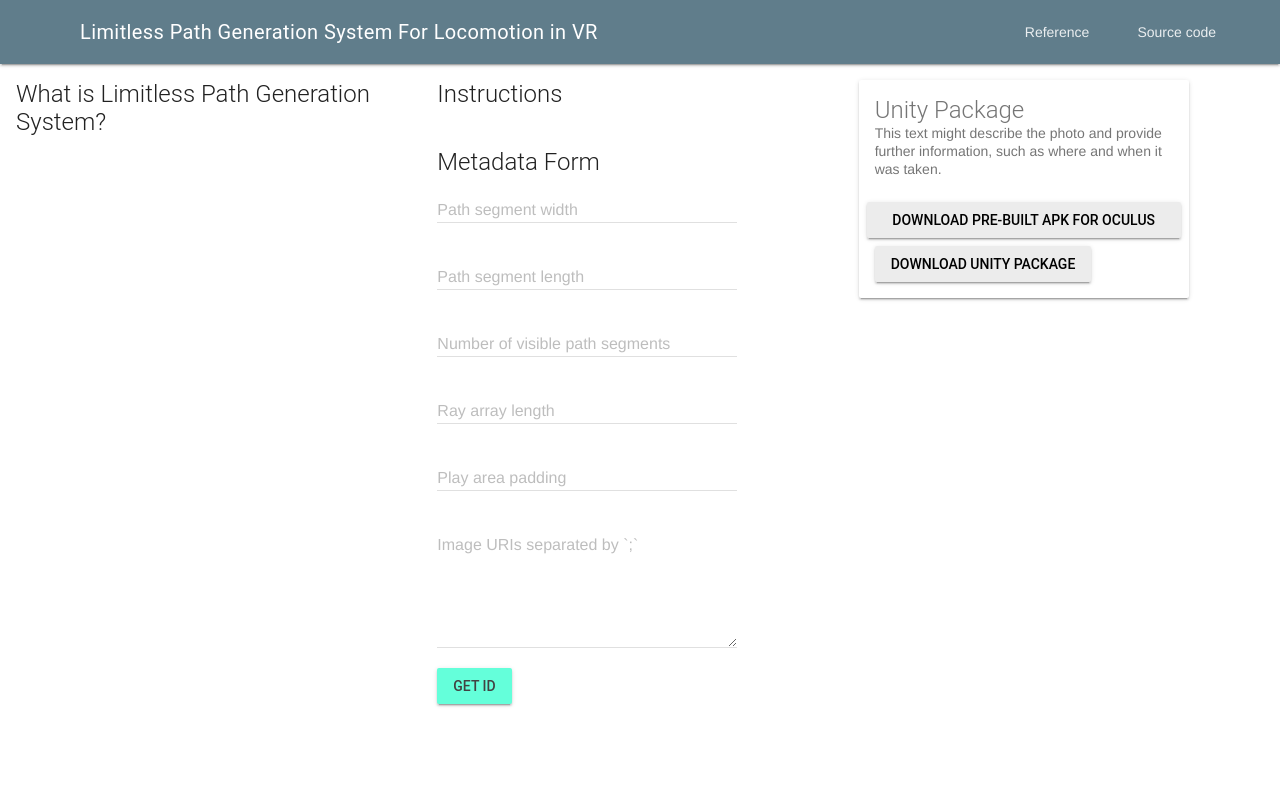
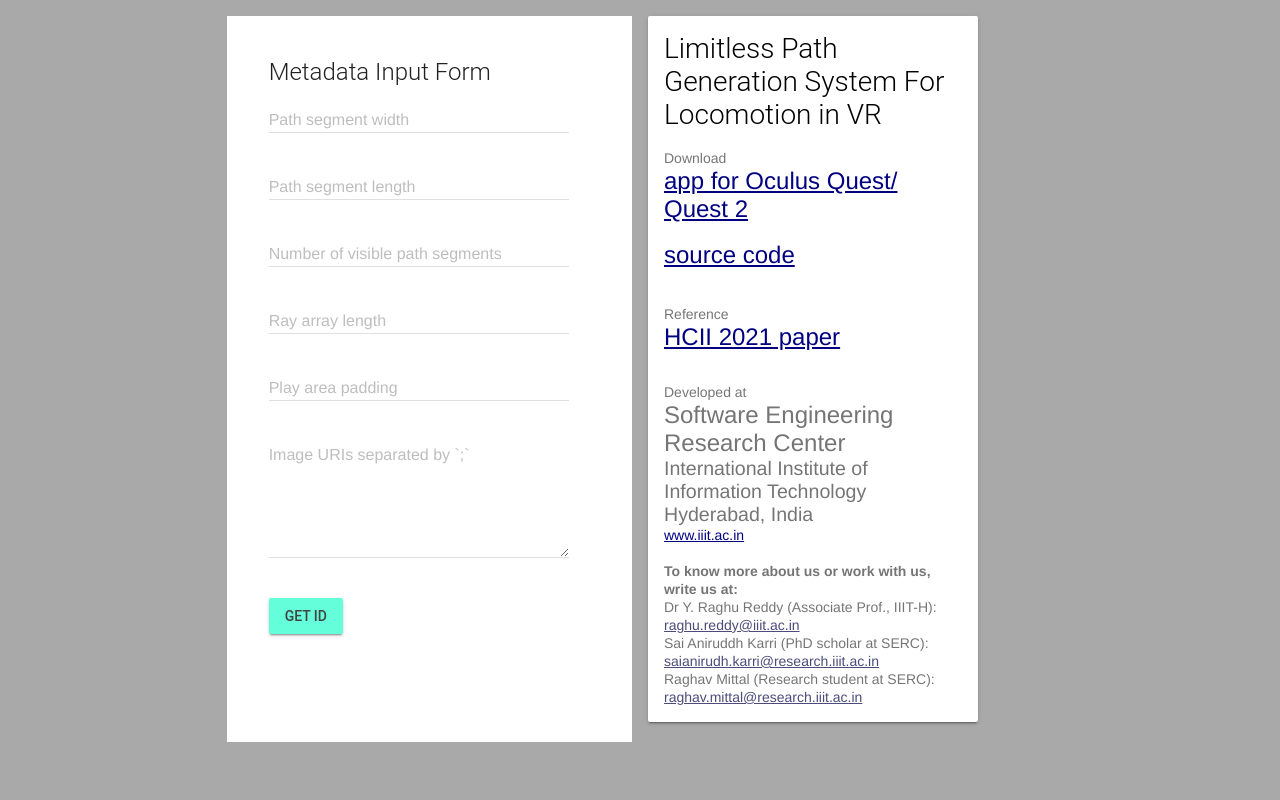
Before and after one commit to raghavmittal101/metadataInputSystem, a Flask app: page / in a window 1280 px wide. Run offline with Flask 2, Linux system fonts and the light colour scheme; some libraries are stand-ins or nearby versions.

Commit message:
UPDATE - UI Revamped

```diff
--- a/templates/base.html
+++ b/templates/base.html
@@ -4,181 +4,96 @@
 		<meta charset="utf-8" />
 		<meta http-equiv="X-UA-Compatible" content="IE=edge" />
 		<meta name="viewport" content="width=device-width, initial-scale=1" />
-
-    <title>Limitless Path Generation System For Locomotion in VR</title>
-
+		<title>Metadata input form - Limitless Path Generation System For Locomotion in VR</title>
 		<!-- import the webpage's stylesheet -->
 		<link rel="stylesheet" href="/style.css" />
-
 		<!--  MDL    -->
-    <link
-      rel="stylesheet"
-      href="https://fonts.googleapis.com/icon?family=Material+Icons"
-    />
-    <link
-      rel="stylesheet"
-      href="https://code.getmdl.io/1.3.0/material.indigo-pink.min.css"
-    />
+		<link rel="stylesheet" href="https://fonts.googleapis.com/icon?family=Material+Icons" />
+		<link rel="stylesheet" href="https://code.getmdl.io/1.3.0/material.indigo-pink.min.css" />
 		<script defer src="https://code.getmdl.io/1.3.0/material.min.js"></script>
-
-    <link
-      rel="stylesheet"
-      href="https://code.getmdl.io/1.3.0/material.blue_grey-teal.min.css"
-    />
-
+		<link rel="stylesheet" href="https://code.getmdl.io/1.3.0/material.blue_grey-teal.min.css" />
 		<!-- import the webpage's javascript file -->
 		<script src="/script.js" defer></script>
+    <style>
+      body{
+        background-color: darkgrey;
+      }
+    </style>
 	</head>
 	<body>
-
 		<div class="mdl-layout mdl-js-layout mdl-layout--fixed-header">
-      <header class="mdl-layout__header">
-        <div class="mdl-layout-icon"></div>
-        <div class="mdl-layout__header-row">
-          <span class="mdl-layout__title"
-            >Limitless Path Generation System For Locomotion in VR</span
-          >
-          <div class="mdl-layout-spacer"></div>
-          <nav class="mdl-navigation mdl-layout--large-screen-only">
-            <a class="mdl-navigation__link" href="#">Reference</a>
-            <a class="mdl-navigation__link" href="#">Source code</a>
-          </nav>
-        </div>
-      </header>
-      <div class="mdl-layout__drawer mdl-layout--small-screen-only">
-        <span class="mdl-layout__title">Limitless Path Generation System</span>
-        <nav class="mdl-navigation">
-          <a class="mdl-navigation__link" href="#">Reference</a>
-          <a class="mdl-navigation__link" href="#">Source code</a>
-        </nav>
-      </div>
 			<main class="mdl-layout__content">
-
 				<div class="mdl-grid">
-          <div class="mdl-cell mdl-cell--4-col">
-                     <h2 class="mdl-card__title-text">
-              What is Limitless Path Generation System?
-            </h2>
-          </div>
-          <div class="mdl-cell mdl-cell--4-col">
-
-            <h2 class="mdl-card__title-text">Instructions</h2>
-            <!-- instructions will go here. -->
-
-          <br/><br/>
-
-          <h2 class="mdl-card__title-text">
-            Metadata Form
-        </h2>
+          <!-- first cell -------- -->
+					<div class="mdl-cell mdl-cell--2-col"></div>
+          <!-- second cell -------- -->
+					<div class="mdl-cell mdl-cell--4-col" style="background-color: white; padding: 3em 3em 1em 3em;">
+						<h2 class="mdl-card__title-text"> Metadata Input Form </h2>
 						<form method="POST">
 							<div class="mdl-textfield mdl-js-textfield">
-              <input
-                class="dimen-inp mdl-textfield__input"
-                type="number"
-                name="pathWidth"
-                step="any"
-                id="pathWidth"
-              />
-              <label class="mdl-textfield__label" for="pathWidth"
-                >Path segment width</label
-              >
+								<input class="dimen-inp mdl-textfield__input" type="number" name="pathWidth" step="any" id="pathWidth" />
+								<label class="mdl-textfield__label" for="pathWidth">Path segment width</label>
+							</div><br/>
+							<div class="mdl-textfield mdl-js-textfield">
+								<input class="dimen-inp mdl-textfield__input" type="number" name="pathSegmentLength" step="any" id="pathSegmentLength" />
+								<label class="mdl-textfield__label" for="pathSegmentLength">Path segment length</label>
+							</div><br/>
+							<div class="mdl-textfield mdl-js-textfield">
+								<input type="number" name="visiblePathSegmentCount" id="visiblePathSegmentCount" class="mdl-textfield__input" />
+								<label class="mdl-textfield__label" for="visiblePathSegmentCount">Number of visible path segments</label>
+							</div><br/>
+							<div class="mdl-textfield mdl-js-textfield">
+								<label class="mdl-textfield__label" for="rayArrayLength">Ray array length</label>
+								<input class="dimen-inp mdl-textfield__input" type="number" name="rayArrayLength" id="rayArrayLength" />
+							</div><br/>
+							<div class="mdl-textfield mdl-js-textfield">
+								<label class="mdl-textfield__label" for="playAreaPadding">Play area padding</label>
+								<input class="dimen-inp mdl-textfield__input" type="number" step="any" name="playAreaPadding" id="playAreaPadding" />
+							</div><br/>
+							<div class="mdl-textfield mdl-js-textfield">
+								<textarea rows="6" name="imageURI" class="mdl-textfield__input" id="imageURI"></textarea>
+								<label class="mdl-textfield__label" for="imageURI">Image URIs separated by `;` </label>
+							</div><br/>
+							<!-- Accent-colored raised button with ripple -->
+							<br />
+							<button class="mdl-button mdl-js-button mdl-button--raised mdl-js-ripple-effect mdl-button--accent" type="submit"> Get ID </button>
+						</form> {% block content %} {% endblock %}
+            <br/><br/>
           </div>
-            <div class="mdl-textfield mdl-js-textfield">
-              <input
-                class="dimen-inp mdl-textfield__input"
-                type="number"
-                name="pathSegmentLength"
-                step="any"
-                id="pathSegmentLength"
-              />
-              <label class="mdl-textfield__label" for="pathSegmentLength"
-                >Path segment length</label
-              >
-            </div>
-            <div class="mdl-textfield mdl-js-textfield">
-              <input
-                type="number"
-                name="visiblePathSegmentCount"
-                id="visiblePathSegmentCount"
-                class="mdl-textfield__input"
-              />
-              <label
-                class="mdl-textfield__label"
-                for="visiblePathSegmentCount"
-                >Number of visible path segments</label
-              >
-            </div>
-            <div class="mdl-textfield mdl-js-textfield">
-              <label class="mdl-textfield__label" for="rayArrayLength"
-                >Ray array length</label
-              >
-              <input
-                class="dimen-inp mdl-textfield__input"
-                type="number"
-                name="rayArrayLength"
-                id="rayArrayLength"
-              />
-            </div>
-            <div class="mdl-textfield mdl-js-textfield">
-              <label class="mdl-textfield__label" for="playAreaPadding"
-                >Play area padding</label
-              >
-              <input
-                class="dimen-inp mdl-textfield__input"
-                type="number"
-                step="any"
-                name="playAreaPadding"
-                id="playAreaPadding"
-              />
-            </div>
-            <div class="mdl-textfield mdl-js-textfield">
-              <textarea
-                rows="6"
-                name="imageURI"
-                class="mdl-textfield__input"
-                id="imageURI"
-              ></textarea>
-              <label class="mdl-textfield__label" for="imageURI"
-                >Image URIs separated by `;`
-              </label>
-            </div>
-            <!-- Accent-colored raised button with ripple -->
-            <br /><button
-              class="mdl-button mdl-js-button mdl-button--raised mdl-js-ripple-effect mdl-button--accent"
-              type="submit"
-            >
-              Get ID
-            </button>
-          </form>
-            {% block content %}
-            {% endblock %}
-          </div>
-          <div class="mdl-cell mdl-cell--4-col">
+
+			    <!-- third cell --------------- -->
+          <div class="mdl-cell mdl-cell--2-col">
             <div class="mdl-card mdl-shadow--2dp">
               <div class="mdl-card__supporting-text">
-                <h4 class="mdl-card__title-text">Unity Package</h4>
-                This text might describe the photo and provide further
-                information, such as where and when it was taken.
+                <h3 class="mdl-card__title-text" style="font-size: 2rem; color: black;"> Limitless Path Generation System For Locomotion in VR </h3>
+              <br>
+                Download
+                <a target="_blank" class="mdl-card__title-text" href="#" style="color: navy;">app for Oculus Quest/ Quest 2</a><br>
+                <a target="_blank" class="mdl-card__title-text" href="#" style="color: navy;">source code</a><br/><br/>
+                Reference
+                <a target="_blank" class="mdl-card__title-text" href="#" style="color: navy;">HCII 2021 paper</a>
               </div>
-              <div class="mdl-card__actions">
-                <button
-                  class="mdl-button mdl-js-button mdl-button--raised mdl-js-ripple-effect"
-                >
-                  Download pre-built APK for Oculus Quest
-                </button>
-                <div class="mdl-card__actions">
-                  <button
-                    class="mdl-button mdl-js-button mdl-button--raised mdl-js-ripple-effect"
-                  >
-                    Download Unity Package
-                  </button>
-                </div>
-              </div>
-            </div>
+              <!-- #<button class="mdl-button mdl-js-button mdl-button--raised mdl-js-ripple-effect"> </button><br><br> -->
+                <!-- <button class="mdl-button mdl-js-button mdl-button--raised mdl-js-ripple-effect"> Download Unity Package </button> -->
+                <div class="mdl-card__supporting-text">
+                  Developed at
+                  <span class="mdl-card__title-text">Software Engineering Research Center</span>
+                  <span class="mdl-card__title-text" style="font-size: 1.4rem;">International Institute of Information Technology Hyderabad, India</span>
+                  <a target="_blank" style="color: navy;" href=https://www.iiit.ac.in>www.iiit.ac.in</a>
+                  <br/><br/>
+                  <b>To know more about us or work with us, write us at:</b> <br>
+                  Dr Y. Raghu Reddy (Associate Prof., IIIT-H):<br><a href="mailto:raghu.reddy@iiit.ac.in" style="color: rgb(76, 76, 124);">raghu.reddy@iiit.ac.in</a><br/>
+                  Sai Aniruddh Karri (PhD scholar at SERC):<br> <a href="mailto:saianirudh.karri@research.iiit.ac.in" style="color: rgb(76, 76, 124);">saianirudh.karri@research.iiit.ac.in</a><br>
+                  Raghav Mittal (Research student at SERC):<br> <a href="mailto:raghav.mittal@research.iiit.ac.in" style="color: rgb(76, 76, 124);">raghav.mittal@research.iiit.ac.in</a>
                 </div>
 
             </div>
+            <br/>
+          </div>
 
+          <!-- forth cell --------------- -->
+          <div class="mdl-cell mdl-cell--2-col"></div>
+        </div>
       </main>
     </div>
 </body>
```
Lines whose indentation alone changed are shown as unchanged.
